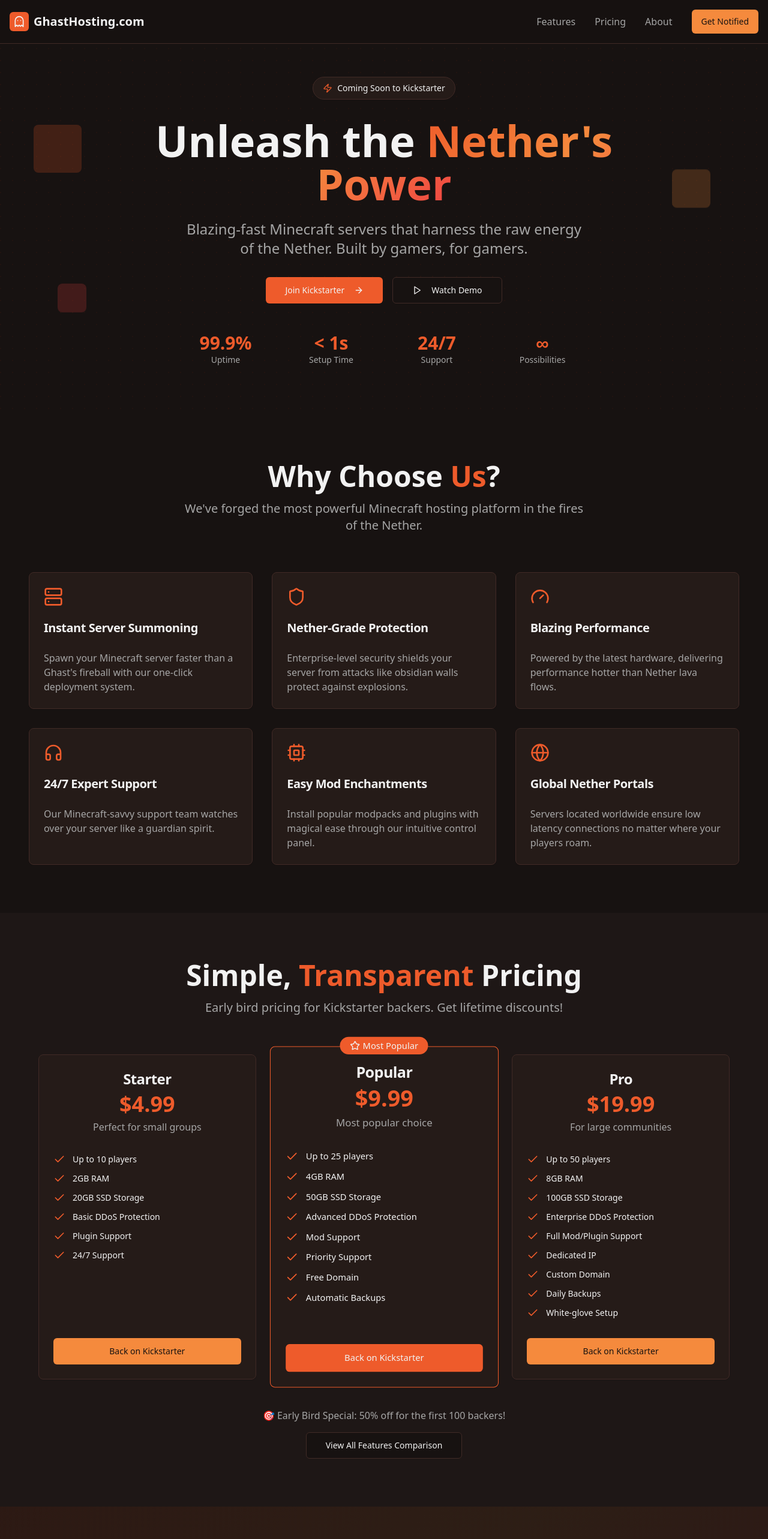
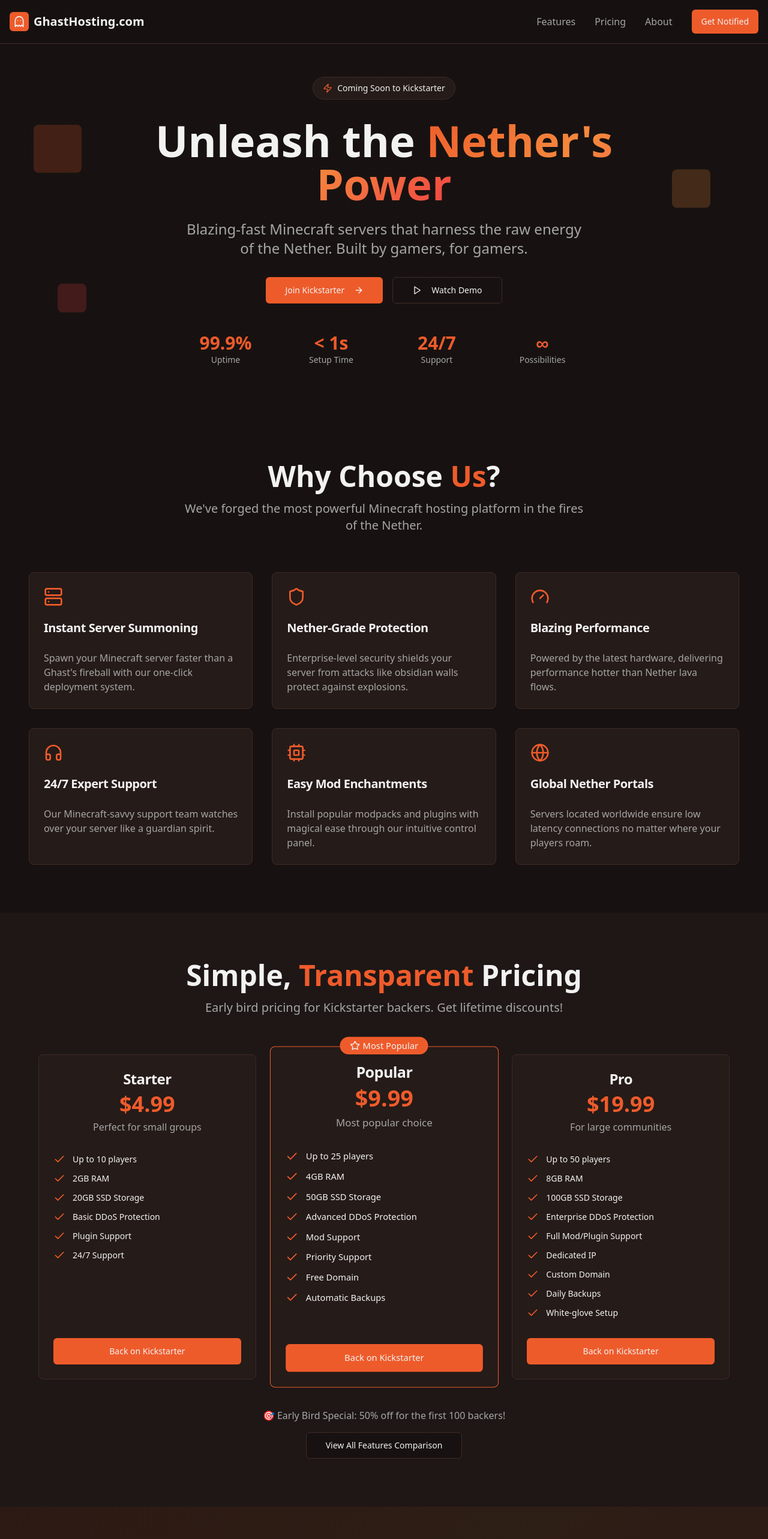
Before and after one commit to JKGiova/blockverse-kickstart-launchpad, a React (Vite) app: page / in a window 1280 px wide. Shown: the top 2566 px of the page at 60% size. Built offline with nearby package versions, Linux system fonts and the light colour scheme.

Commit message:
Refactor pricing section and header
- Added hover scaling to the "Popular" pricing subsection.
- Formatted the Kickstarter buttons in the pricing section to match the center one.
- Styled the "Get Notified" button in the header to match the "Join Kickstarter" button.

```diff
--- a/src/components/Header.tsx
+++ b/src/components/Header.tsx
@@ -45,7 +45,7 @@ const Header = () => {
             >
               About
             </button>
-            <Button className="bg-secondary text-secondary-foreground hover:bg-secondary/90">
+            <Button className="bg-primary text-primary-foreground hover:bg-primary/90">
               Get Notified
             </Button>
           </nav>
@@ -81,7 +81,7 @@ const Header = () => {
               >
                 About
               </button>
-              <Button className="bg-secondary text-secondary-foreground hover:bg-secondary/90 w-full">
+              <Button className="bg-primary text-primary-foreground hover:bg-primary/90 w-full">
                 Get Notified
               </Button>
             </div>
--- a/src/components/Pricing.tsx
+++ b/src/components/Pricing.tsx
@@ -100,11 +100,7 @@ const Pricing = () => {
                 </ul>
 
                 <Button
-                  className={`w-full mt-auto ${
-                    plan.popular
-                      ? 'bg-primary text-primary-foreground hover:bg-primary/90'
-                      : 'bg-secondary text-secondary-foreground hover:bg-secondary/90'
-                  }`}
+                  className="w-full mt-auto bg-primary text-primary-foreground hover:bg-primary/90"
                   size="lg"
                   onClick={() => window.open('https://www.kickstarter.com', '_blank')}
                 >
```
